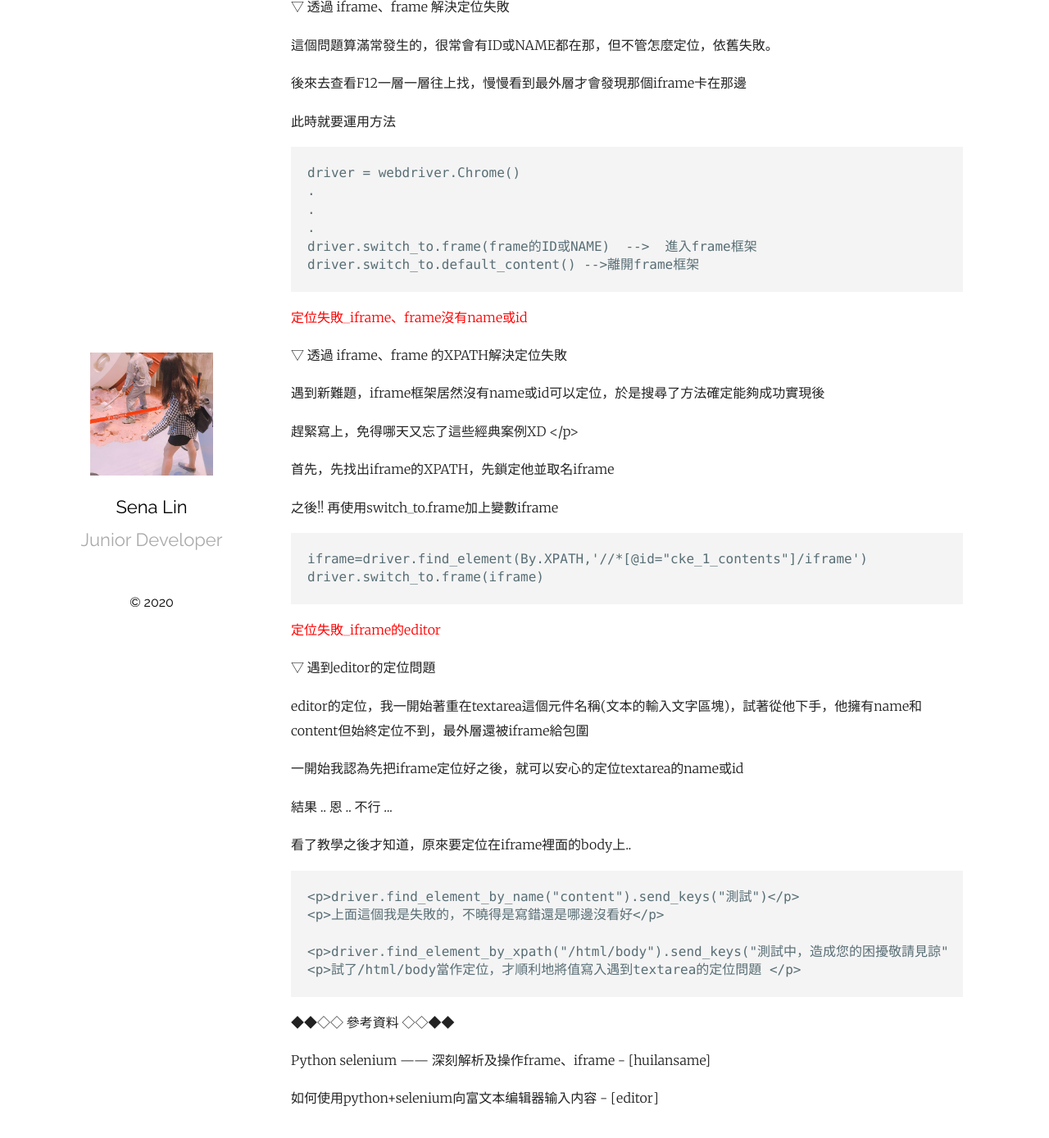
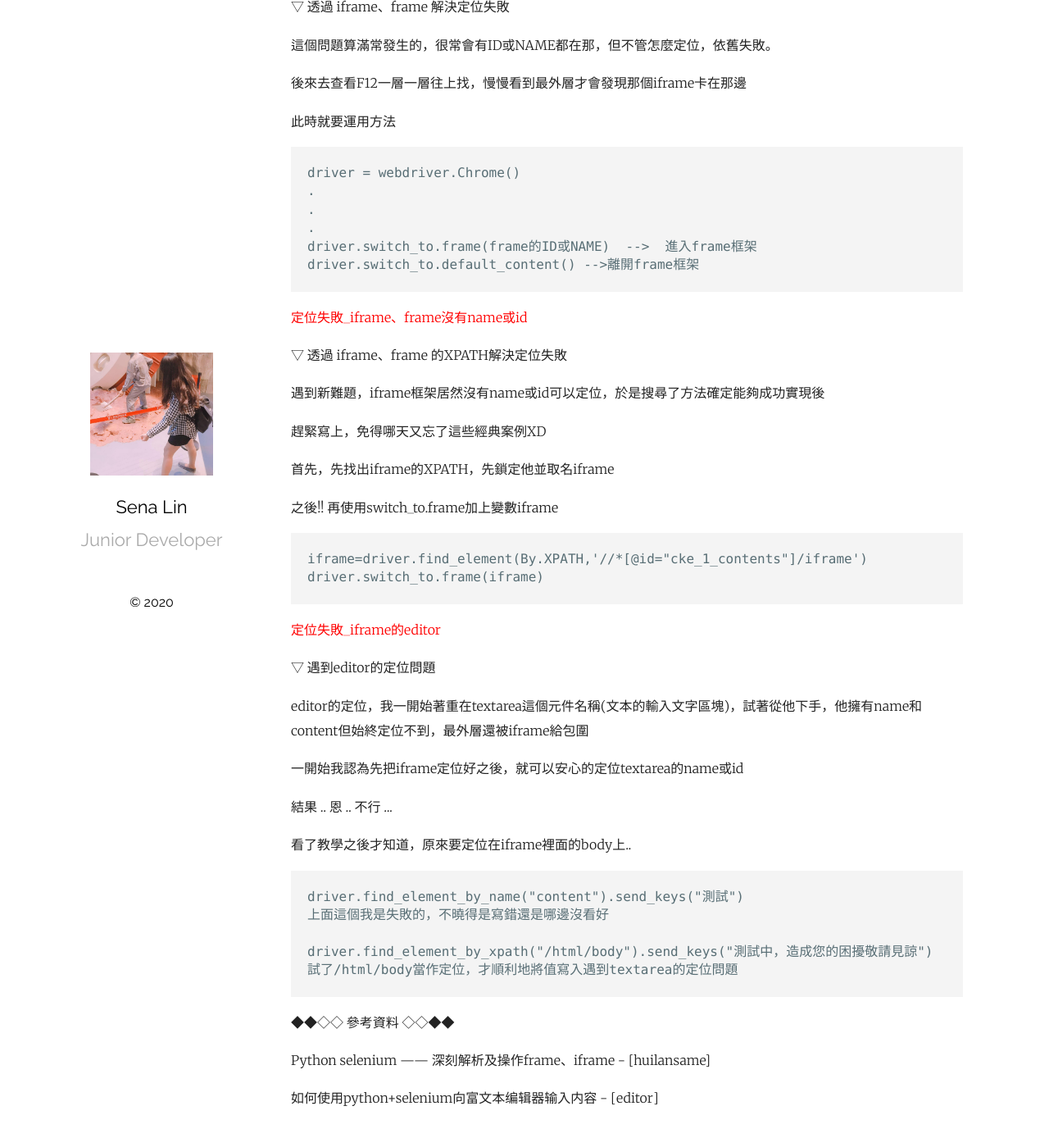
Before and after one commit to sinsin2021/Sena-s-Learning-Record, a Jekyll site: the page built from _posts/2020-03-26-NoSuchElementException.markdown, in a window 1280 px wide and 1400 px high, scrolled down 592 px. Shown: the top 1388 px of the window at 82% size. Built offline with Jekyll 4.4.1, drawn with Linux system fonts in a browser that asks for light colours.

````diff
--- a/_posts/2020-03-26-NoSuchElementException.markdown
+++ b/_posts/2020-03-26-NoSuchElementException.markdown
@@ -51,7 +51,7 @@ driver.switch_to.default_content() -->離開frame框架
 <p>▽ 透過 iframe、frame 的XPATH解決定位失敗</p>
 
 <p>遇到新難題，iframe框架居然沒有name或id可以定位，於是搜尋了方法確定能夠成功實現後</p>
-趕緊寫上，免得哪天又忘了這些經典案例XD </p>
+<p>趕緊寫上，免得哪天又忘了這些經典案例XD </p>
 
 <p>首先，先找出iframe的XPATH，先鎖定他並取名iframe </p>
 
@@ -76,11 +76,11 @@ driver.switch_to.frame(iframe)
 
 
 ```
-<p>driver.find_element_by_name("content").send_keys("測試")</p>
-<p>上面這個我是失敗的，不曉得是寫錯還是哪邊沒看好</p>
+driver.find_element_by_name("content").send_keys("測試")
+上面這個我是失敗的，不曉得是寫錯還是哪邊沒看好
 
-<p>driver.find_element_by_xpath("/html/body").send_keys("測試中，造成您的困擾敬請見諒") </p>
-<p>試了/html/body當作定位，才順利地將值寫入遇到textarea的定位問題 </p>
+driver.find_element_by_xpath("/html/body").send_keys("測試中，造成您的困擾敬請見諒")
+試了/html/body當作定位，才順利地將值寫入遇到textarea的定位問題
 ```
 
 
````
